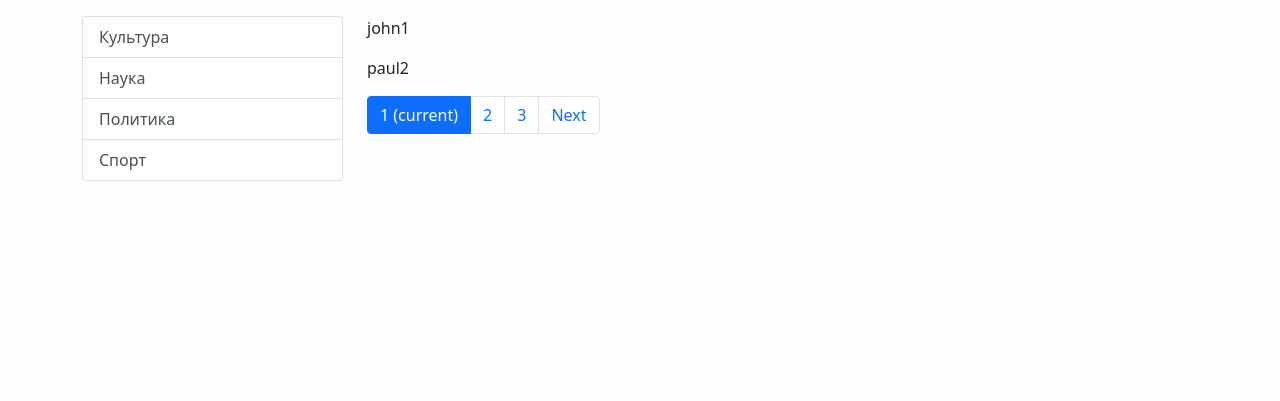
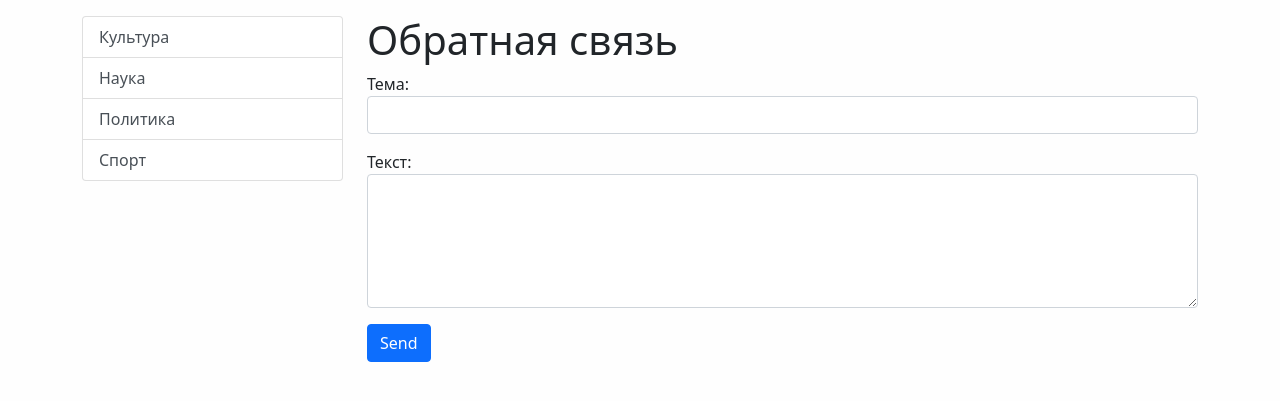
Before and after one commit to YuliiaAntonova/testsite, a Django app: page /test/ in a window 1280 px wide. Shown: the part 56-457 px from the top of the page. Run offline with Django 3.2, Linux system fonts and the light colour scheme; data comes from the database, SQL or seed files in the repository; some libraries are stand-ins or nearby versions.

Commit message:
send_mail

```diff
--- a/mysite/news/forms.py
+++ b/mysite/news/forms.py
@@ -4,6 +4,11 @@ import re
 from django.core.exceptions import ValidationError
 from django.contrib.auth.forms import UserCreationForm, AuthenticationForm
 from django.contrib.auth.forms import User
+
+class ContactForm(forms.Form):
+    subject = forms.CharField(label='Тема', widget=forms.TextInput(attrs={'class': 'form-control'}))
+    content = forms.CharField(label='Текст', widget=forms.Textarea(attrs={'class': 'form-control', "rows":5}))
+
 
 class UserLoginForm(AuthenticationForm):
     username = forms.CharField(label='Имя пользователя', widget=forms.TextInput(attrs={'class': 'form-control'}))
--- a/mysite/news/templates/news/test.html
+++ b/mysite/news/templates/news/test.html
@@ -1,7 +1,7 @@
 {% extends 'base.html' %}
 
 {% block title %}
-Тестовая страница :: {{ block.super }}
+Обратная связь :: {{ block.super }}
 {% endblock %}
 
 {% block sidebar %}
@@ -9,12 +9,13 @@
 {% endblock %}
 {% block content %}
 
-    {% for name in page_obj.object_list %}
-        <p>{{ name }}</p>
-    {% endfor %}
+<h1>Обратная связь</h1>
 
-
-
+<form method="post">
+    {% csrf_token %}
+    {{ form.as_p }}
+    <button type="submit" class="btn btn-primary btn-block">Send</button>
+</form>
 
 
 {% endblock %}
--- a/mysite/news/views.py
+++ b/mysite/news/views.py
@@ -5,11 +5,12 @@ from django.contrib.auth.mixins import LoginRequiredMixin
 from .utils import MyMixin
 
 from .models import News, Category
-from .forms import NewsForm,UserRegisterForm, UserLoginForm
+from .forms import NewsForm,UserRegisterForm, UserLoginForm,ContactForm
 from django.core.paginator import Paginator
 
 from django.contrib import messages
 from django.contrib.auth import login, logout
+from django.core.mail import send_mail
 
 def register(request):
     if request.method == 'POST':
@@ -36,18 +37,28 @@ def user_login(request):
     else:
         form = UserLoginForm()
 
-    return render(request, 'news/login.html', {"form":form})
+    return render(request, 'news/login.html',)
 
 def user_logout(request):
     logout(request)
     return redirect('login')
 
 def test(request):
-    objects = ['john1', 'paul2', 'george3', 'ringo4', 'john5', 'paul6', 'george7']
-    paginator=Paginator(objects, 2)
-    page_num=request.GET.get('page', 1)
-    page_objects = paginator.get_page(page_num)
-    return render(request, 'news/test.html', { 'page_obj': page_objects })
+    if request.method == 'POST':
+        form = ContactForm(request.POST)
+        if form.is_valid():
+            mail = send_mail(form.cleaned_data['subject'],form.cleaned_data['content'], 'super.ju4iaann@ukr.net',['ju4iaann@gmail.com'], fail_silently=True)
+            if mail:
+                messages.success(request, 'Письмо отправлено!')
+                return redirect('test')
+            else:
+                messages.error(request, 'Ошибка отправки')
+        else:
+            messages.error(request, 'Ошибка регистрации')
+    else:
+        form = ContactForm()
+
+    return render(request, 'news/test.html', {"form": form})
 
 
 class HomeNews(MyMixin, ListView):
```
Also changed, not shown: mysite/mysite/settings.py (+7 -0 lines).
